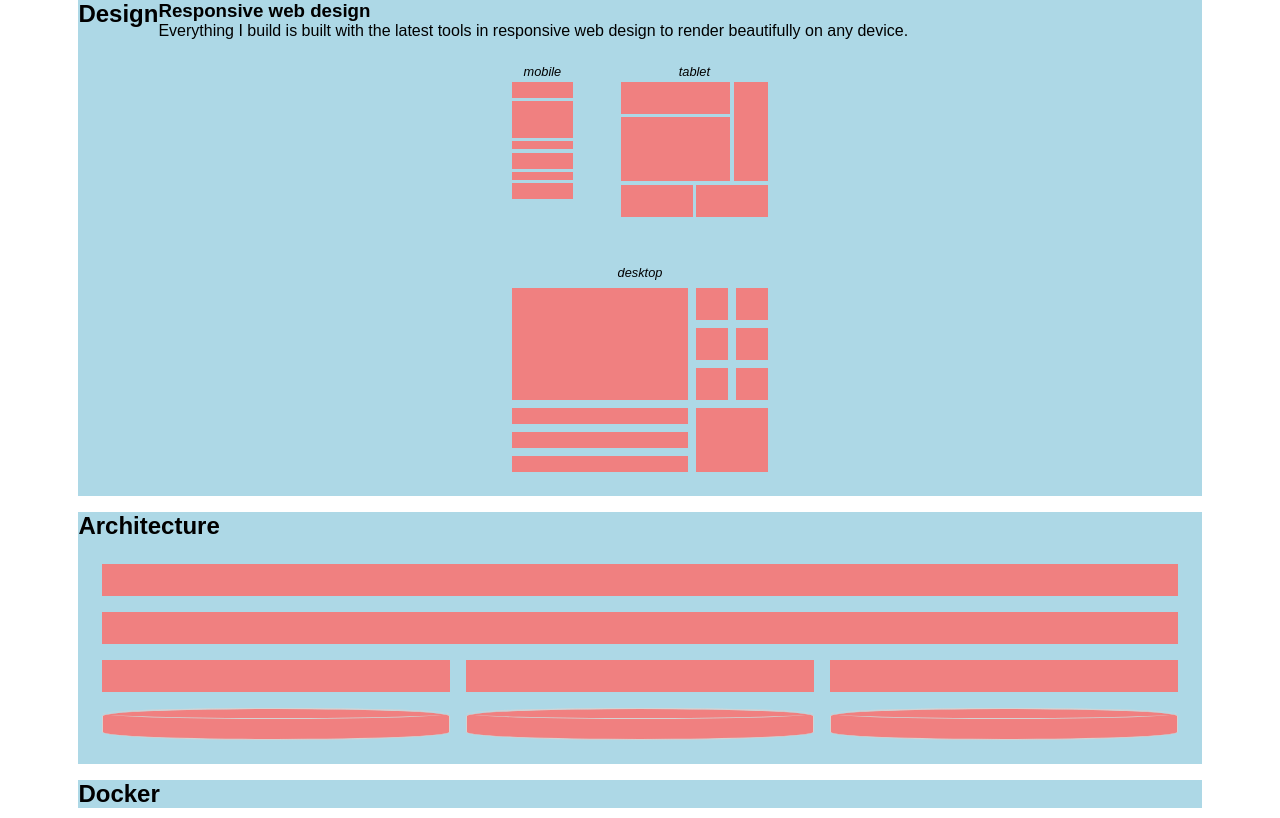
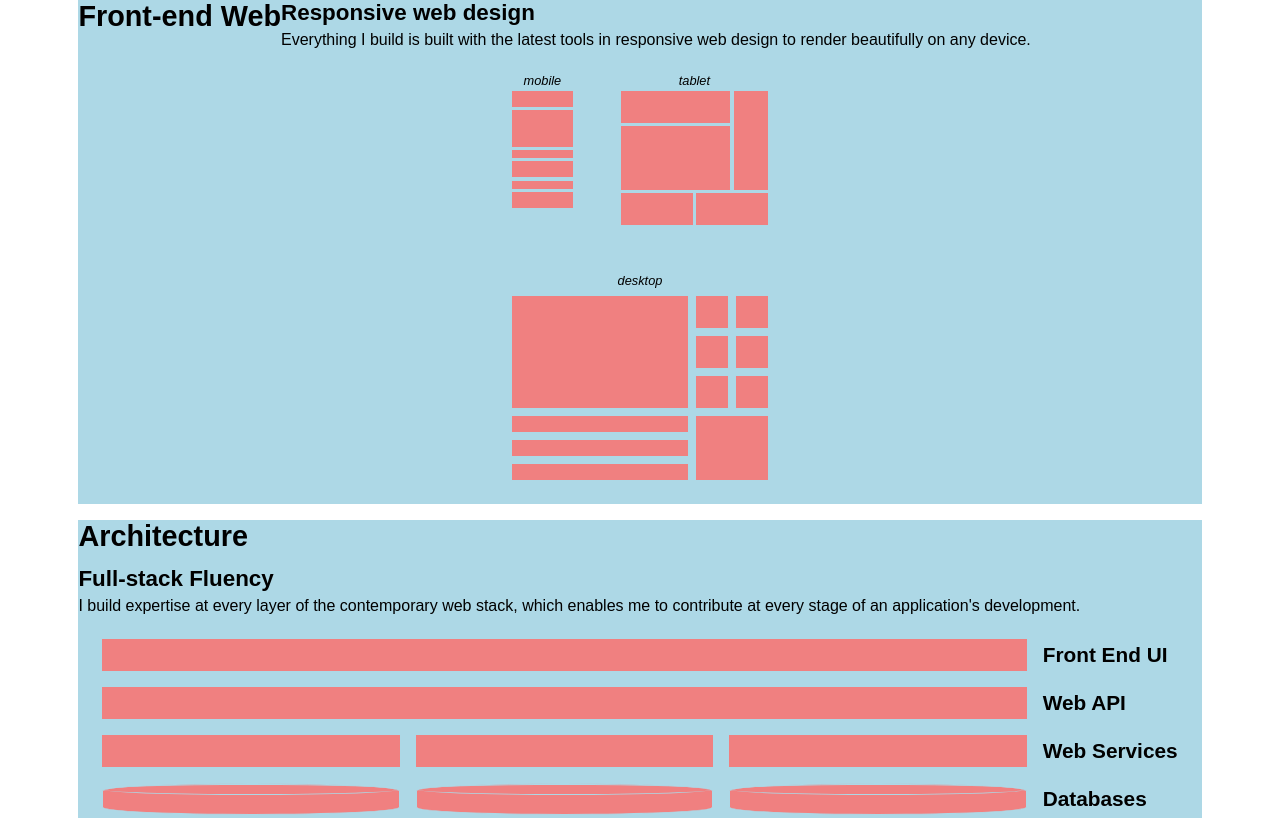
Before and after one commit to chainstay/chainstay, a website: page web/index.html in a window 1280 px wide. Shown: the top 818 px of the page. Drawn offline with Linux system fonts and the light colour scheme.

Commit message:
feat: Add descriptive labels to full stack architecture map

```diff
--- a/web/index.html
+++ b/web/index.html
@@ -9,9 +9,9 @@
 <body>
     <main id="mainIndex">
         <section class="design section">
-            <h1>Design</h1>
+            <h1>Front-end Web</h1>
             <div class="design-description">
-                <h3>Responsive web design</h3>
+                <h2>Responsive web design</h2>
                 <p>
                     Everything I build is built with the latest
                     tools in responsive web design to render
@@ -54,16 +54,40 @@
         </section>
         <section class="architecture section">
             <h1>Architecture</h1>
+            <div class="architecture-description">
+                <h2>Full-stack Fluency</h2>
+                <p>
+                    I build expertise at every layer of the contemporary web
+                    stack, which enables me to contribute at every stage of
+                    an application's development.
+                </p>
+            </div>
             <div class="design-render-wrapper" aria-hidden="true">
                 <div class="design-render design-render-architecture">
                     <div class="render render-section render-section-front-end"></div>
+                    <div class="label label-front-end">
+                        <h3>Front End UI</h3>
+                        <!--<p>
+                            Using modern tools like React JS and CSS Grid, I create
+                            sites that are interactive, responsive, and performant.
+                        </p>-->
+                    </div>
                     <div class="render render-section render-section-api"></div>
+                    <div class="label label-web-api">
+                        <h3>Web API</h3>
+                    </div>
                     <div class="render render-section render-section-user-service"></div>
                     <div class="render render-section render-section-payment-service"></div>
                     <div class="render render-section render-section-recommendation-service"></div>
+                    <div class="label label-services">
+                        <h3>Web Services</h3>
+                    </div>
                     <div class="render render-section render-section-db-one render-db"></div>
                     <div class="render render-section render-section-db-two render-db"></div>
                     <div class="render render-section render-section-db-three render-db"></div>
+                    <div class="label label-databases">
+                        <h3>Databases</h3>
+                    </div>
                 </div>
             </div>
         </section>
--- a/web/static/scss/blocks/design-rendering.scss
+++ b/web/static/scss/blocks/design-rendering.scss
@@ -77,10 +77,10 @@
       grid-template-rows:
         repeat(4, 2rem);
       grid-template-areas:
-        'sec-fend sec-fend sec-fend'
-        'sec-api  sec-api  sec-api'
-        'sec-user sec-paym sec-recs'
-        'sec-db1  sec-db2  sec-db3';
+        'sec-fend sec-fend sec-fend label-fend'
+        'sec-api  sec-api  sec-api  label-api'
+        'sec-user sec-paym sec-recs label-serv'
+        'sec-db1  sec-db2  sec-db3  label-dbs';
     }
 
     &-figure {
@@ -90,13 +90,31 @@
       font-style: italic;
     }
 
+    .label {
+      display: flex;
+      align-items: center;
+
+      &-front-end {
+        grid-area: label-fend;
+      }
+      &-web-api {
+        grid-area: label-api;
+      }
+      &-services {
+        grid-area: label-serv;
+      }
+      &-databases {
+        grid-area: label-dbs;
+      }
+    }
+
     .render {
       background-color: lightcoral;
       display: flex;
       flex-basis: 100%;
       flex-grow: 1;
       &-db {
-        $db-icon-border: 1px solid lightgray;
+        $db-icon-border: 1px solid lightblue;
         // Make database icons appear as cylinders
         border-radius: 50%/25%;
         border: $db-icon-border;
--- /dev/null
+++ b/web/static/scss/core/typography.scss
@@ -0,0 +1,13 @@
+h1 {
+  font-size: 1.8rem;
+  margin-bottom: 0.8rem;
+}
+
+h2 {
+  font-size: 1.4rem;
+  margin-bottom: 0.3rem;
+}
+
+h3 {
+  font-size: 1.3rem;
+}
--- a/web/static/scss/main-web.scss
+++ b/web/static/scss/main-web.scss
@@ -1,5 +1,6 @@
 @import "core/resets";
 @import "core/layout";
+@import "core/typography";
 
 @import "blocks/design-rendering";
 
```
Also changed, not shown: web/static/css/main-web.css.
